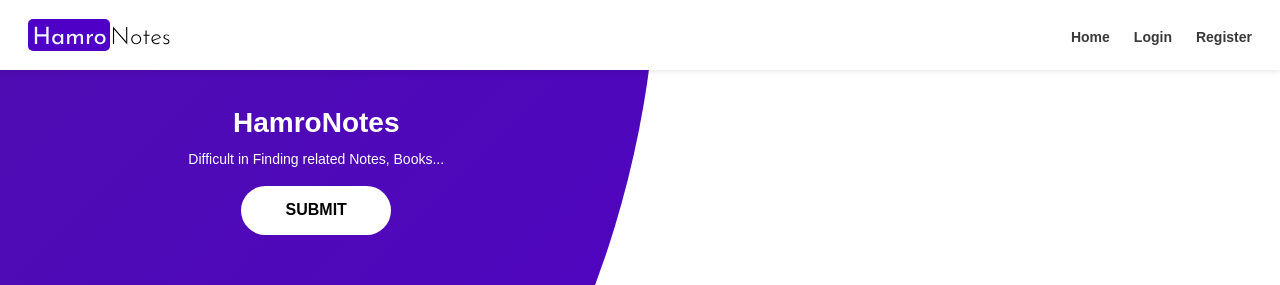
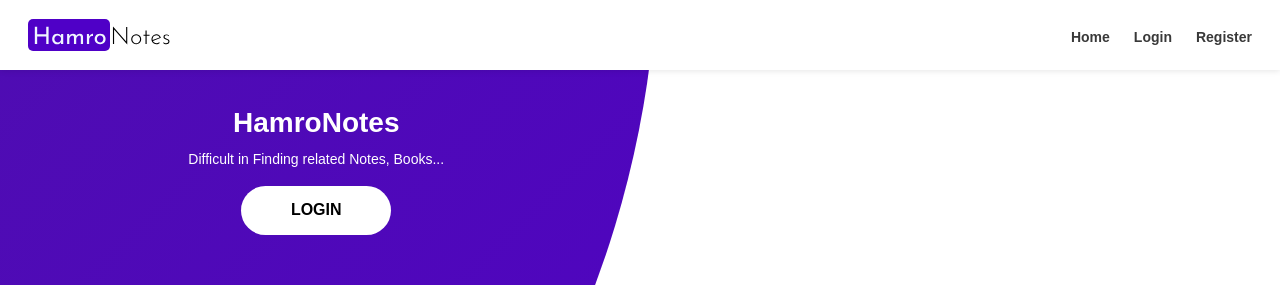
Before and after one commit to rajeshpandey2053/iw-major, a React (Create React App) app: page /forget-password in a window 1280 px wide. Shown: the top 285 px of the page. Built offline with nearby package versions, Linux system fonts and the light colour scheme.

Commit message:
fix: replace submit to login text

```diff
--- a/src/components/PasswordReset/common/PasswordReset.js
+++ b/src/components/PasswordReset/common/PasswordReset.js
@@ -32,7 +32,7 @@ const PasswordResetView = (props) => {
                     <div className="content">
                         <h3>HamroNotes</h3>
                         <p>Difficult in Finding related Notes, Books...</p>
-                        <Link to="/login"><button className="btn transparent" id="register-button">Submit</button></Link>
+                        <Link to="/login"><button className="btn transparent" id="register-button">Login</button></Link>
                     </div>
                     <img src={login} className="image" alt=""/>
                 </div>
```
